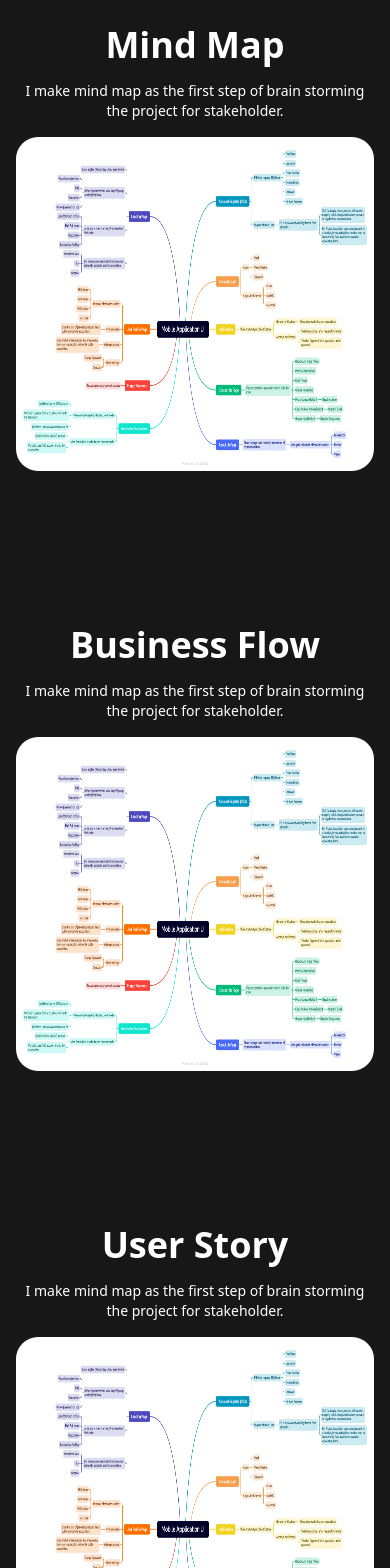
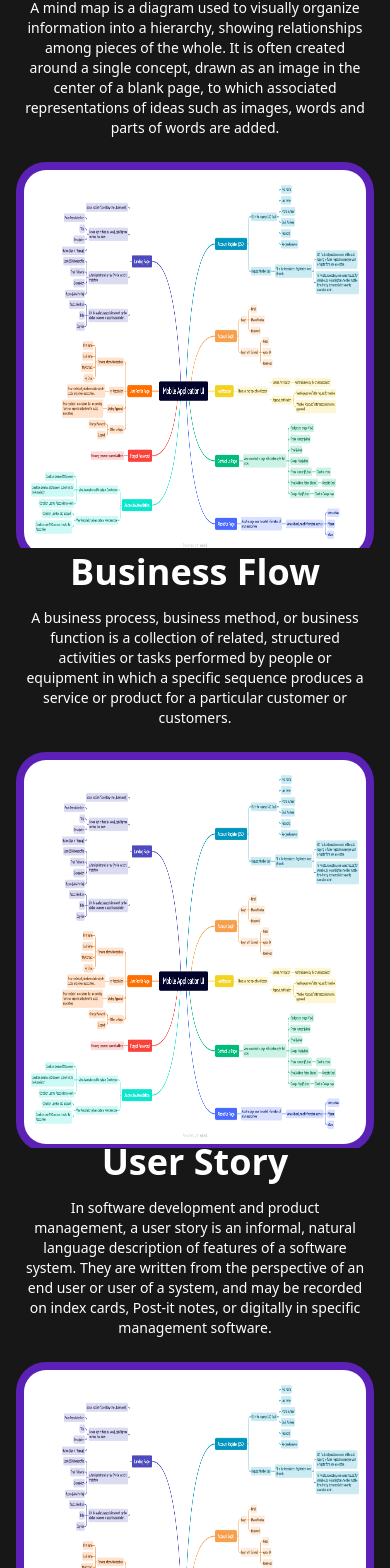
Before and after one commit to ChingVey/LorChingVey, a Vue app: page / in a window 390 px wide. Shown: the part 2052-3620 px from the top of the page. Built offline with nearby package versions, Linux system fonts and the light colour scheme.

Commit message:
Add styling

```diff
--- a/src/views/HomeView.vue
+++ b/src/views/HomeView.vue
@@ -363,7 +363,7 @@ onClickOutside(modal, () => (ModalOpen1.value = false))
 <div class="lg:w-[1500px] lg:h-[800px] lg:bg-neutral-900 lg:text-white lg:rounded-[45px] lg:grid-cols-4 lg:grid lg:grid-rows-3 lg:gap-4 lg:p-4 hidden">
   <div class="rounded-[30px] col-span-1 row-span-3">
       <h5 class="lg:text-5xl xl:text-7xl text-left font-bold p-2">Mind Map</h5>
-      <h1 class="text-md text-left font-san p-2 pb-10">A mind map is a diagram used to visually organize information into a hierarchy, showing relationships among pieces of the whole.</h1>
+      <h1 class="text-md text-left font-san p-2 pb-10">A mind map is a diagram used to visually organize information into a hierarchy, showing relationships among pieces of the whole. It is often created around a single concept, drawn as an image in the center of a blank page, to which associated representations of ideas such as images, words and parts of words are added.</h1>
       <a class="cursor-pointer p-4 ml-2 border border-1 hover:bg-white hover:text-black transition duration-100 delay-100" href="#buss">Keep Exploring</a>
   </div>
   <div class="rounded-[30px] col-span-3 row-span-3">
@@ -372,12 +372,12 @@ onClickOutside(modal, () => (ModalOpen1.value = false))
   </div>
 </div>
 
-<div class=" w-[1000px] h-[600px] bg-neutral-900 text-white justify-center items-center flex lg:hidden">
-  <div class=" rounded-[30px] p-2">
+<div class="w-[1000px] h-[600px] bg-neutral-900 text-white justify-center items-center flex lg:hidden">
+  <div class="rounded-[30px] p-4">
     <div class="inline-block justify-between items-center">
       <h5 class="text-4xl text-center font-bold p-2">Mind Map</h5>
-      <h1 class="text-sm text-center font-san p-2">I make mind map as the first step of brain storming the project for stakeholder.</h1>
-    <img class="rounded-[30px] h-[350px] p-2 items-center" src="/MobileApplicationUI.png" alt="">
+      <h1 class="text-sm text-center font-san p-2">A mind map is a diagram used to visually organize information into a hierarchy, showing relationships among pieces of the whole. It is often created around a single concept, drawn as an image in the center of a blank page, to which associated representations of ideas such as images, words and parts of words are added.</h1>
+    <img class="rounded-[30px] h-[400px] sm:w-[1000px] p-2 items-center bg-violet-800 mt-4" src="/MobileApplicationUI.png" alt="">
     </div>
   </div>
 </div>
@@ -393,7 +393,7 @@ onClickOutside(modal, () => (ModalOpen1.value = false))
 <div class="lg:w-[1500px] lg:h-[800px] lg:bg-neutral-900 lg:text-white lg:rounded-[45px] lg:grid-cols-4 lg:grid lg:grid-rows-3 lg:gap-4 lg:p-4 hidden">
   <div class="rounded-[30px] col-span-1 row-span-3">
       <h5 class="lg:text-5xl xl:text-7xl text-left font-bold p-2">Business Flow</h5>
-      <h1 class="text-md text-left font-san p-2 pb-10">I make mind map as the first step of brain storming the project for stakeholder.</h1>
+      <h1 class="text-md text-left font-san p-2 pb-10">A business process, business method, or business function is a collection of related, structured activities or tasks performed by people or equipment in which a specific sequence produces a service or product for a particular customer or customers.</h1>
       <a class="cursor-pointer p-4 ml-2 border border-1 hover:bg-white hover:text-black transition duration-100 delay-100" href="#user">Keep Exploring</a>
   </div>
   <div class="rounded-[30px] col-span-3 row-span-3">
@@ -403,11 +403,11 @@ onClickOutside(modal, () => (ModalOpen1.value = false))
 </div>
 
 <div class=" w-[1000px] h-[600px] bg-neutral-900 text-white justify-center items-center flex lg:hidden">
-  <div class=" rounded-[30px] p-2">
-    <div class="inline-block justify-between items-center">
+  <div class=" rounded-[30px] p-4">
+    <div class="inline-block justify-center items-center">
       <h5 class="text-4xl text-center font-bold p-2">Business Flow</h5>
-      <h1 class="text-sm text-center font-san p-2">I make mind map as the first step of brain storming the project for stakeholder.</h1>
-    <img class="rounded-[30px] h-[350px] p-2 items-center" src="/MobileApplicationUI.png" alt="">
+      <h1 class="text-sm text-center font-san p-2">A business process, business method, or business function is a collection of related, structured activities or tasks performed by people or equipment in which a specific sequence produces a service or product for a particular customer or customers.</h1>
+    <img class="rounded-[30px] h-[400px] sm:w-[1000px] p-2 items-center bg-violet-800 mt-4" src="/MobileApplicationUI.png" alt="">
     </div>
   </div>
 </div>
@@ -423,7 +423,7 @@ onClickOutside(modal, () => (ModalOpen1.value = false))
 <div class="lg:w-[1500px] lg:h-[800px] lg:bg-neutral-900 lg:text-white lg:rounded-[45px] lg:grid-cols-4 lg:grid lg:grid-rows-3 lg:gap-4 lg:p-4 hidden">
   <div class="rounded-[30px] col-span-1 row-span-3">
       <h5 class="lg:text-5xl xl:text-7xl text-left font-bold p-2">User Story</h5>
-      <h1 class="text-md text-left font-san p-2 pb-10">I make mind map as the first step of brain storming the project for stakeholder.</h1>
+      <h1 class="text-md text-left font-san p-2 pb-10">In software development and product management, a user story is an informal, natural language description of features of a software system. They are written from the perspective of an end user or user of a system, and may be recorded on index cards, Post-it notes, or digitally in specific management software.</h1>
       <a class="cursor-pointer p-4 ml-2 border border-1 hover:bg-white hover:text-black transition duration-100 delay-100" href="#4th">Keep Exploring</a>
   </div>
   <div class="rounded-[30px] col-span-3 row-span-3">
@@ -433,11 +433,11 @@ onClickOutside(modal, () => (ModalOpen1.value = false))
 </div>
 
 <div class=" w-[1000px] h-[600px] bg-neutral-900 text-white items-center justify-center flex lg:hidden">
-  <div class=" rounded-[30px] p-2">
+  <div class=" rounded-[30px] p-4">
     <div class="inline-block justify-between items-center">
       <h5 class="text-4xl text-center font-bold p-2">User Story</h5>
-      <h1 class="text-sm text-center font-san p-2">I make mind map as the first step of brain storming the project for stakeholder.</h1>
-    <img class="rounded-[30px] h-[350px] p-2 items-center" src="/MobileApplicationUI.png" alt="">
+      <h1 class="text-sm text-center font-san p-2">In software development and product management, a user story is an informal, natural language description of features of a software system. They are written from the perspective of an end user or user of a system, and may be recorded on index cards, Post-it notes, or digitally in specific management software.</h1>
+    <img class="rounded-[30px] h-[400px] sm:w-[1000px] p-2 items-center bg-violet-800 mt-4" src="/MobileApplicationUI.png" alt="">
     </div>
   </div>
 </div>
```
Also changed, not shown: 2 other files (tests, documents, lock files or other folders).
